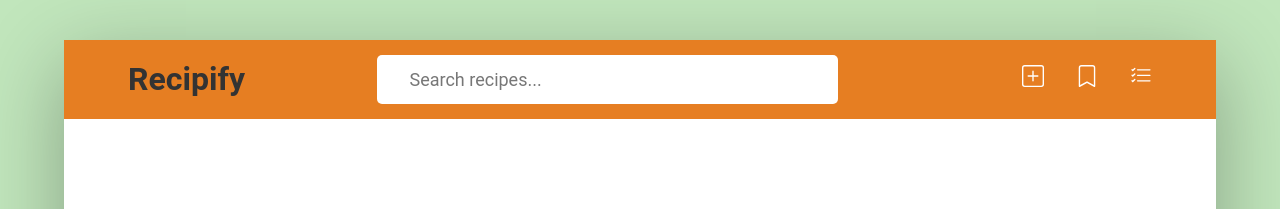
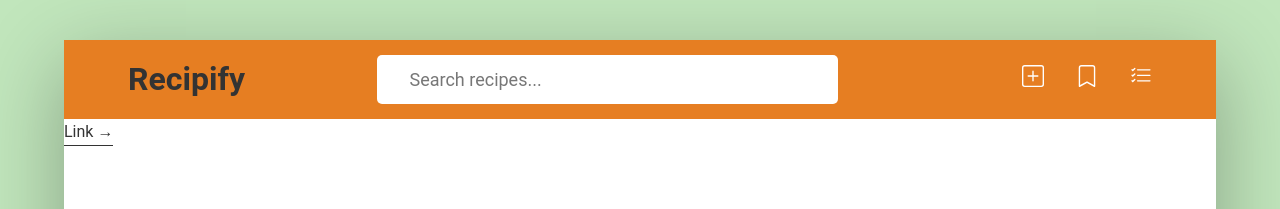
Before and after one commit to aandrv260/recipe-app, a React (Create React App) app: page / in a window 1280 px wide. Shown: the top 209 px of the page. Built offline with nearby package versions, Linux system fonts and the light colour scheme; no server answers.

Commit message:
Added styles to the Link component

```diff
--- a/src/App.tsx
+++ b/src/App.tsx
@@ -3,6 +3,7 @@ import { fetchRecipeData } from './assets/ts/api';
 import { Recipes, RecipesJSON } from './types/RecipeAPI';
 import { handleAsyncAwaitErrors } from './assets/ts/tryCatch';
 import Header from './components/Header/Header';
+import Link from './components/Link/Link';
 
 const App = () => {
   const [recipes, setRecipes] = useState<Recipes>([]);
@@ -24,6 +25,7 @@ const App = () => {
   return (
     <div className="container">
       <Header />
+      <Link href="#">Link &rarr;</Link>
     </div>
   );
 };
--- a/src/components/Link/Link.module.scss
+++ b/src/components/Link/Link.module.scss
@@ -0,0 +1,14 @@
+.link {
+  &:link,
+  &:visited {
+    display: inline-block;
+    color: #333;
+    border-bottom: 1px solid currentColor;
+    transition: all 0.3s;
+  }
+
+  &:hover,
+  &:active {
+    border-color: transparent;
+  }
+}
--- a/src/components/Link/Link.tsx
+++ b/src/components/Link/Link.tsx
@@ -1,3 +1,4 @@
+import { addCSSClassName } from '../../assets/ts/generalFunctions';
 import scss from './Link.module.scss';
 
 type Props = {
@@ -10,10 +11,11 @@ type Props = {
 
 const Link: React.FC<Props> = props => {
   const { className, href, rel, target, children } = props;
+  const finalClassName = `${className} ${addCSSClassName(scss, 'link')}`;
 
   return (
     <a
-      className={className}
+      className={finalClassName}
       rel={target === '_blank' ? 'noopener noreferrer nofollow' : rel}
       target={target}
       href={href}
```
